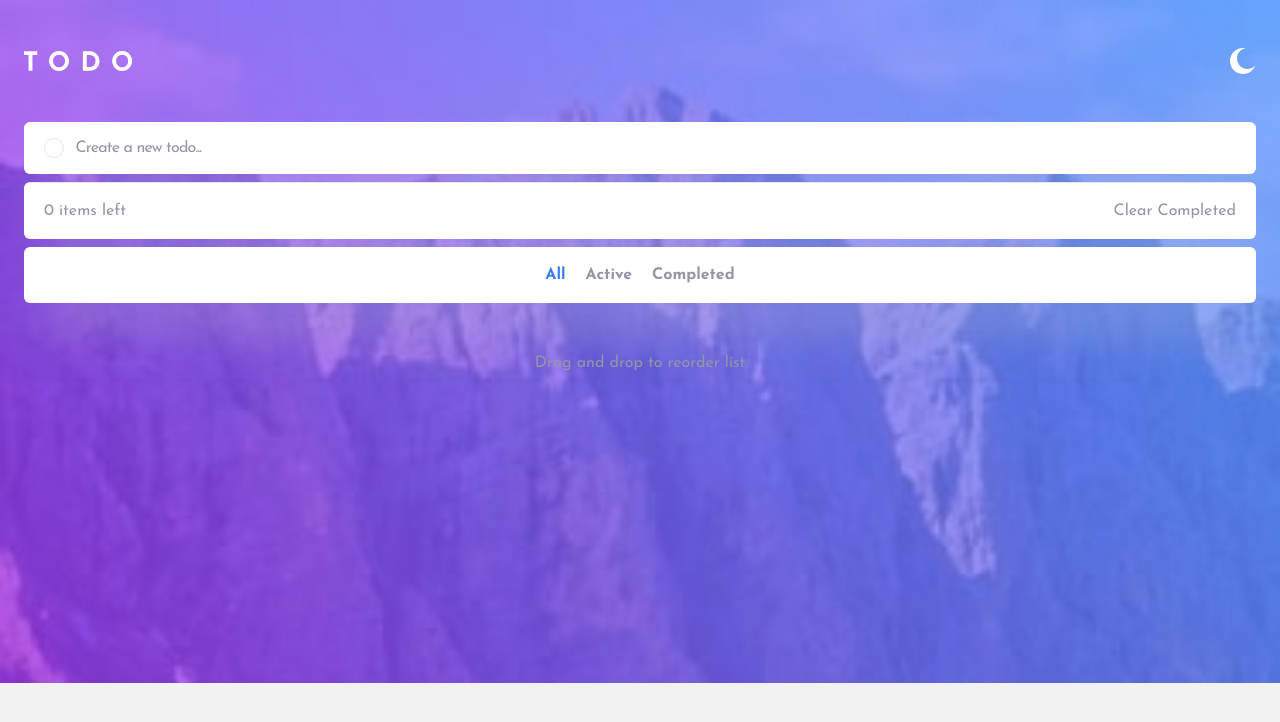
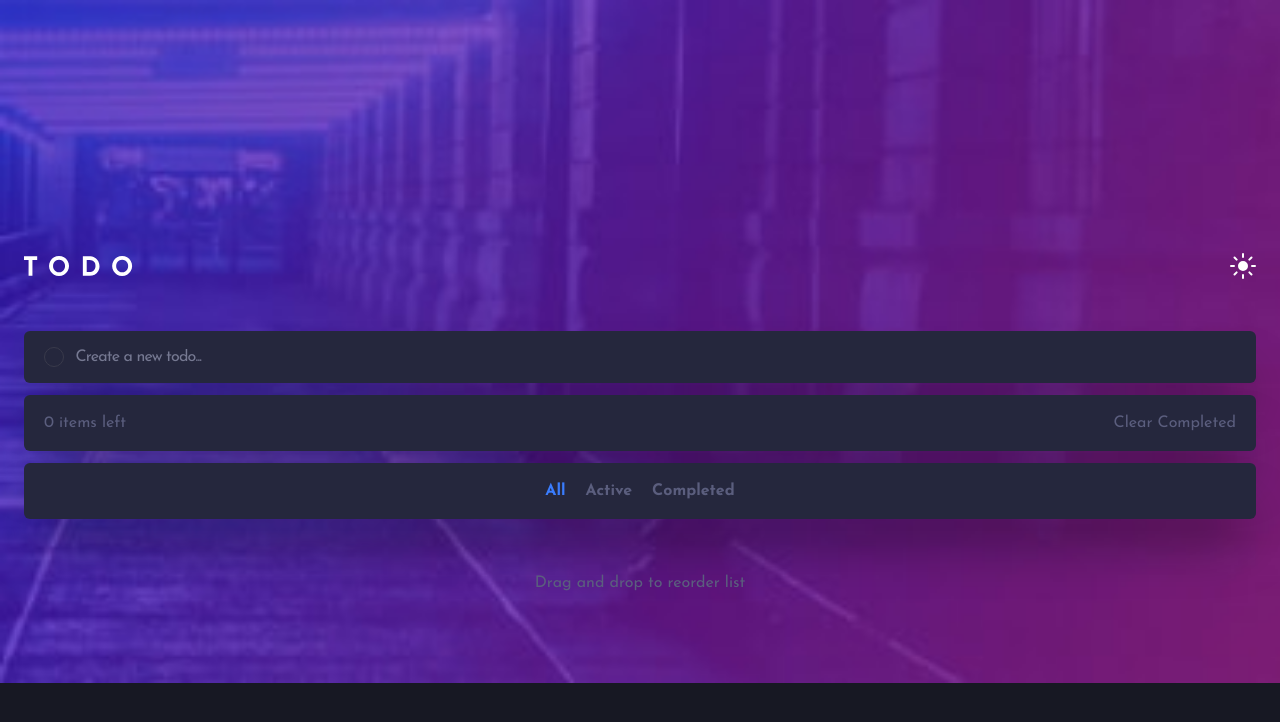
Before and after one commit to Zuzuu1992/Todo-App, a React (Vite) app: page / in a window 1280 px wide. Shown: the top 722 px of the page. Built offline with nearby package versions, Linux system fonts and the light colour scheme.

Commit message:
style:work on style

```diff
--- a/src/App.jsx
+++ b/src/App.jsx
@@ -3,6 +3,7 @@ import Moon from "./assets/images/icon-moon.svg";
 import Sun from "./assets/images/icon-sun.svg";
 import TodoIcon from "./assets/images/TODO.svg";
 import Todo from "/src/components/Todo.jsx";
+import { DesktopDiv } from "./components/DesktopDiv";
 import { v4 as uuidv4 } from "uuid";
 
 function App() {
@@ -12,6 +13,7 @@ function App() {
   const [theme, setTheme] = useState();
   const completedTodos = todos.filter((todo) => todo.complete);
   const activeTodos = todos.filter((todo) => !todo.complete);
+  const [dark, setDark] = useState(false);
   const filterArr =
     filter === "All"
       ? todos
@@ -21,6 +23,9 @@ function App() {
 
   const handleSubmit = (e) => {
     e.preventDefault();
+    if (inputValue.trim() === "") {
+      return;
+    }
 
     addTodo(inputValue);
     setInputValue("");
@@ -49,49 +54,54 @@ function App() {
     setToDos(updatedTodos);
   };
 
-  // useEffect(() => {
-  //   console.log(todos);
-  // }, [todos]);
-
-  // const addTodo = (todo) => {
-  //   setToDos([...todos, { id: uuidv4(), task: todo, completed: false }]);
-  //   console.log(todos);
-  // };
-
-  useEffect(() => {
-    if (theme === "dark") {
-      document.documentElement.classList.add("dark");
-    } else {
-      document.documentElement.classList.remove("dark");
-    }
-  }, [theme]);
-
-  const handleThemeSwitch = () => {
-    setTheme(theme === "dark" ? "light" : "dark");
-  };
-
   return (
-    <>
-      <div className=" flex flex-col mx-6 gap-y-2 xl:w-140  ">
+    <div
+      className={` place-content-center min-h-screen bg-no-repeat bg-contain ${
+        dark
+          ? 'bg-[url("./assets/images/bg-mobile-light.jpg")] desktop:bg-[url("./assets/images/bg-desktop-light.jpg")] bg-white'
+          : 'bg-[url("./assets/images/bg-mobile-dark.jpg")] desktop:bg-[url("./assets/images/bg-desktop-dark.jpg")] bg-darkBackColor'
+      }`}
+    >
+      <div className="  flex flex-col mx-6 gap-y-3 desktop:w-[540px] desktop:m-auto desktop:pt-[70px] ">
         <div className=" flex items-center pt-12 pb-10 justify-between  ">
-          <img src={TodoIcon} alt="Logo" />
           <img
-            src={theme === "dark" ? Sun : Moon}
-            alt="Moon-icon"
-            onClick={handleThemeSwitch}
+            src={TodoIcon}
+            alt="Logo"
+            className="desktop:h-[40px] desktop:w-[167px]"
+          />
+          <img
+            src={`${dark ? Moon : Sun}`}
+            onClick={() => setDark(!dark)}
+            className=" cursor-pointer"
           />
         </div>
+
         <form
-          className=" flex items-center bg-white gap-x-3 rounded-md pt-4 pb-4 pl-5 "
-          style={{ boxShadow: "0px 35px 50px -15px rgba(194, 195, 214, 0.5) " }}
+          className={`${
+            dark ? "bg-white" : "bg-darkBoxColor"
+          } flex items-center gap-x-3 rounded-md pt-4 pb-4 pl-5 desktop:pt-5 desktop:pb-5 `}
+          style={{
+            boxShadow: !dark
+              ? "0px 35px 50px -15px rgba(0, 0, 0, 0.5)"
+              : "0px 35px 50px -15px rgba(194, 195, 214, 0.5)",
+          }}
           onSubmit={handleSubmit}
         >
           <input
             type="checkbox"
-            className=" appearance-none w-5 h-5 rounded-full border border-solid lightBordColor dark:border-darkBordColor "
+            className={`${
+              dark
+                ? " border border-solid border-lightBordColor"
+                : " border border-solid border-lightTypeColor"
+            } appearance-none w-5 h-5 rounded-full cursor-pointer hover:border-allColor`}
           />
+
           <input
-            className="outline-none text-md w-full pr-5 tracking-tighter leading-3 placeholder-lightPlaceColor text-lightTypeColor dark:bg-darkBackColor dark:text-darkPlaceColor "
+            className={`${
+              dark
+                ? "bg-white placeholder-lightPlaceColor text-lightTypeColor "
+                : "bg-darkBoxColor placeholder-[#767992] text-[#C8CBE7]"
+            } outline-none text-md w-full pr-5 tracking-tighter leading-3 caret-allColor desktop:text-lg `}
             type="text"
             value={inputValue}
             onChange={(e) => setInputValue(e.target.value)}
@@ -100,9 +110,11 @@ function App() {
         </form>
 
         <div
-          className=" flex flex-col rounded-md overflow-hidden "
+          className=" flex flex-col rounded-md overflow-hidden text-black "
           style={{
-            boxShadow: "0px 35px 50px -15px rgba(194, 195, 214, 0.5) ",
+            boxShadow: !dark
+              ? "0px 35px 50px -15px rgba(0, 0, 0, 0.5)"
+              : "0px 35px 50px -15px rgba(194, 195, 214, 0.5)",
           }}
         >
           {filterArr.map((todo, index) => (
@@ -111,12 +123,21 @@ function App() {
               toggleTodo={toggleTodo}
               deleteTodo={deleteTodo}
               key={index}
+              dark={dark}
             />
           ))}
 
-          <hr />
-          <div className=" flex items-center justify-between bg-white gap-x-3  pt-4 pb-4 pl-5  pr-5 dark:bg-darkBackColor ">
-            <p className="text-lightPlaceColor text-md dark:text-darkPlaceColor cursor-pointer">
+          {/* <hr /> */}
+          <div
+            className={` ${
+              dark ? "bg-white" : "bg-darkBoxColor"
+            } flex items-center justify-between gap-x-3  pt-4 pb-4 pl-5  pr-5 desktop:hidden `}
+          >
+            <p
+              className={`${
+                dark ? "text-[#9495A5]" : "text-[#5B5E7E]"
+              } text-md cursor-pointer`}
+            >
               {filter === "All"
                 ? `${activeTodos.length} ${
                     activeTodos.length === 1 ? "item" : "items"
@@ -130,7 +151,9 @@ function App() {
                   } completed`}
             </p>
             <p
-              className=" text-lightPlaceColor text-md dark:text-darkPlaceColor cursor-pointer "
+              className={` ${
+                dark ? "text-[#9495A5]" : "text-[#5B5E7E]"
+              } text-md cursor-pointer `}
               onClick={clearCompletedTodos}
             >
               Clear Completed
@@ -138,41 +161,77 @@ function App() {
           </div>
         </div>
         <div
-          className=" flex items-center justify-center  bg-white rounded-md pt-4 pb-4 gap-x-5 text-base "
-          style={{ boxShadow: "0px 35px 50px -15px rgba(194, 195, 214, 0.5) " }}
+          className={` ${
+            dark ? "bg-white" : "bg-darkBoxColor"
+          } flex items-center justify-center rounded-md pt-4 pb-4 gap-x-5 text-base desktop:hidden`}
+          style={{
+            boxShadow: !dark
+              ? "0px 35px 50px -15px rgba(0, 0, 0, 0.5)"
+              : "0px 35px 50px -15px rgba(194, 195, 214, 0.5)",
+          }}
         >
           <p
             onClick={() => setFilter("All")}
-            className={` font-bold cursor-pointer ${
-              filter === "All" ? "text-allColor" : "text-lightPlaceColor"
-            }`}
+            className={`${
+              filter === "All" && dark
+                ? "text-allColor"
+                : filter === "All" && !dark
+                ? "text-allColor"
+                : filter !== "All" && dark
+                ? "text-lightPlaceColor hover:text-[#494C6B] "
+                : "text-justColor hover:text-[#E3E4F1]"
+            } font-bold cursor-pointer transition-all duration-300`}
           >
             All
           </p>
           <p
             onClick={() => setFilter("Active")}
-            className={` font-bold cursor-pointer ${
-              filter === "Active" ? "text-allColor" : "text-lightPlaceColor"
-            }`}
+            className={`${
+              filter === "Active" && dark
+                ? "text-allColor"
+                : filter === "Active" && !dark
+                ? "text-allColor"
+                : filter !== "Active" && dark
+                ? "text-lightPlaceColor hover:text-[#494C6B]"
+                : "text-justColor hover:text-[#E3E4F1]"
+            } font-bold cursor-pointer transition-all duration-300`}
           >
             Active
           </p>
           <p
             onClick={() => setFilter("Completed")}
-            className={` font-bold cursor-pointer ${
-              filter === "Completed" ? "text-allColor" : "text-lightPlaceColor"
-            }`}
+            className={`${
+              filter === "Completed" && dark
+                ? "text-allColor"
+                : filter === "Completed" && !dark
+                ? "text-allColor"
+                : filter !== "Completed" && dark
+                ? "text-lightPlaceColor hover:text-[#494C6B]"
+                : "text-justColor hover:text-[#E3E4F1]"
+            } font-bold cursor-pointer transition-all duration-300`}
           >
             Completed
           </p>
         </div>
+        <DesktopDiv
+          filter={filter}
+          completedTodos={completedTodos}
+          dark={dark}
+          clearCompletedTodos={clearCompletedTodos}
+          setFilter={setFilter}
+          activeTodos={activeTodos}
+        />
         <div className=" flex align-center justify-center">
-          <p className=" mt-10 text-lightPlaceColor ">
+          <p
+            className={` mt-10 ${
+              dark ? " text-lightPlaceColor" : "text-[#5B5E7E]"
+            }`}
+          >
             Drag and drop to reorder list
           </p>
         </div>
       </div>
-    </>
+    </div>
   );
 }
 
--- /dev/null
+++ b/src/components/DesktopDiv.jsx
@@ -0,0 +1,103 @@
+import React from "react";
+
+export function DesktopDiv({
+  filter,
+  completedTodos,
+  dark,
+  clearCompletedTodos,
+  setFilter,
+  activeTodos,
+}) {
+  const handleFilterChange = (newFilter) => {
+    setFilter(newFilter);
+  };
+
+  return (
+    <div
+      className={` ${
+        dark ? "bg-white" : "bg-darkBoxColor"
+      } items-center justify-between rounded-md gap-x-3  pt-5 pb-5 pl-5  pr-5 xs:hidden desktop:block desktop:flex`}
+      style={{
+        boxShadow: !dark
+          ? "0px 35px 50px -15px rgba(0, 0, 0, 0.5)"
+          : "0px 35px 50px -15px rgba(194, 195, 214, 0.5)",
+      }}
+    >
+      <p
+        className={`${
+          dark
+            ? "text-[#9495A5] hover:text-[#494C6B] "
+            : "text-[#5B5E7E] hover:text-[#E3E4F1]"
+        } text-md cursor-pointer transition-all duration-300 desktop:text-lg`}
+      >
+        {filter === "All"
+          ? `${activeTodos.length} ${
+              activeTodos.length === 1 ? "item" : "items"
+            } left`
+          : filter === "Active"
+          ? `${activeTodos.length} ${
+              activeTodos.length === 1 ? "item" : "items"
+            } left`
+          : `${completedTodos.length} ${
+              completedTodos.length === 1 ? "item" : "items"
+            } left  `}
+      </p>
+
+      <div className="flex align-center justify-center gap-x-5">
+        <p
+          onClick={() => setFilter("All")}
+          className={`${
+            filter === "All" && dark
+              ? "text-allColor"
+              : filter === "All" && !dark
+              ? "text-allColor"
+              : filter !== "All" && dark
+              ? "text-lightPlaceColor hover:text-[#494C6B] "
+              : "text-justColor hover:text-[#E3E4F1]"
+          } font-bold cursor-pointer transition-all duration-300`}
+        >
+          All
+        </p>
+        <p
+          onClick={() => setFilter("Active")}
+          className={`${
+            filter === "Active" && dark
+              ? "text-allColor"
+              : filter === "Active" && !dark
+              ? "text-allColor"
+              : filter !== "Active" && dark
+              ? "text-lightPlaceColor hover:text-[#494C6B]"
+              : "text-justColor hover:text-[#E3E4F1]"
+          } font-bold cursor-pointer transition-all duration-300`}
+        >
+          Active
+        </p>
+        <p
+          onClick={() => setFilter("Completed")}
+          className={`${
+            filter === "Completed" && dark
+              ? "text-allColor"
+              : filter === "Completed" && !dark
+              ? "text-allColor"
+              : filter !== "Completed" && dark
+              ? "text-lightPlaceColor hover:text-[#494C6B]"
+              : "text-justColor hover:text-[#E3E4F1]"
+          } font-bold cursor-pointer transition-all duration-300`}
+        >
+          Completed
+        </p>
+      </div>
+
+      <p
+        className={` ${
+          dark
+            ? "text-[#9495A5] hover:text-[#494C6B]"
+            : "text-[#5B5E7E] hover:text-[#E3E4F1]"
+        } text-md cursor-pointer transition-all duration-300 `}
+        onClick={clearCompletedTodos}
+      >
+        Clear Completed
+      </p>
+    </div>
+  );
+}
--- a/src/index.css
+++ b/src/index.css
@@ -12,20 +12,6 @@
 body {
   width: 100vw;
   height: 100vh;
-  background-image: url(./assets/images/bg-mobile-light.jpg);
-  background-repeat: no-repeat;
-  background-size: 100%;
   font-family: "Josefin Sans", sans-serif;
-  background-color: #f2f2f2;
+  overflow-x: hidden;
 }
-
-.dark {
-  background-image: url(./assets/images/bg-mobile-dark.jpg);
-}
-
-@media (min-width: 1440px) {
-  body {
-    background-image: url(./assets/images/bg-desktop-light.jpg);
-    height: 300px;
-  }
-}
--- a/tailwind.config.js
+++ b/tailwind.config.js
@@ -1,9 +1,14 @@
 /** @type {import('tailwindcss').Config} */
 export default {
-  darkMode: "class",
   content: ["./index.html", "./src/**/*.{js,jsx,ts,tsx}"],
   theme: {
     extend: {
+      // backgroundImage: {
+      //   mobileBackDay: "../src/assets/images/bg-mobile-light.jpg",
+      //   mobileBackNight: "./assets/images/bg-mobile-dark.jpg",
+      //   desktopBackDay: "./assets/images/bg-desktop-light.jpg",
+      //   desktopBackNight: "./assets/images/bg-desktop-dark.jpg",
+      // },
       fontFamily: {
         mainFont: "Josefin Sans",
       },
@@ -18,6 +23,12 @@ export default {
         darkPlaceColor: "#767992",
         darkBordColor: "#393A4B",
         shadowColor: "#C2C3D6",
+        justColor: "#5B5E7E",
+      },
+      screens: {
+        xs: "1px",
+        mobile: "375px",
+        desktop: "1440px",
       },
     },
   },
```
Also changed, not shown: src/components/Todo.jsx (+34 -7 lines).
